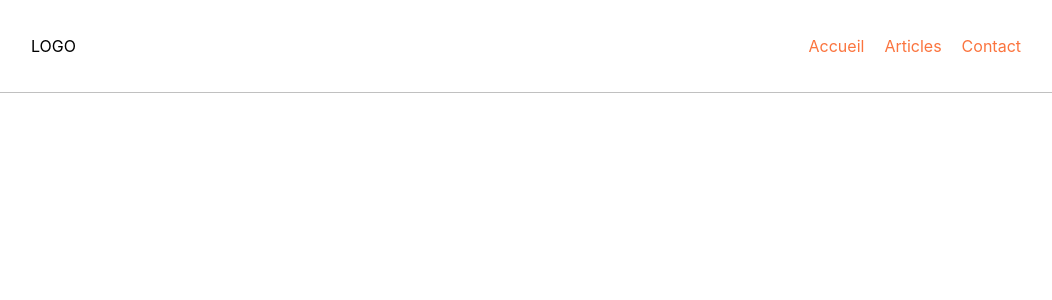
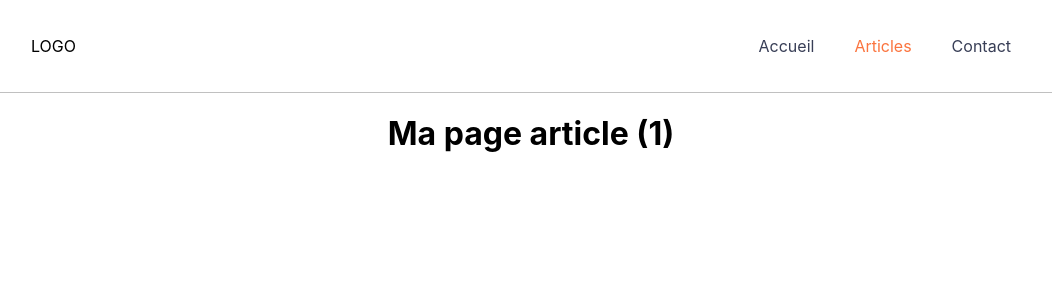
Before and after one commit to MickaelBossa/Blog-React, a React (Create React App) app: page /articles/1 in a window 1280 px wide. Shown: the top 300 px of the page, without its empty margins (109-1161 px from the left). Built offline with nearby package versions, Linux system fonts and the light colour scheme.

Commit message:
Adding active styles to navbar

```diff
--- a/src/Components/Header/Navigation/Navigation.js
+++ b/src/Components/Header/Navigation/Navigation.js
@@ -7,9 +7,9 @@ import NavigationItem from './NavigationItem/NavigationItem.js';
 export default function Navigation() {
     return (
         <ul className={classes.navigation}>
-            <NavigationItem to='/'>Accueil</NavigationItem>
+            <NavigationItem exact to='/'>Accueil</NavigationItem>
             <NavigationItem to='/articles'>Articles</NavigationItem>
-            <NavigationItem to='/contact'>Contact</NavigationItem>
+            <NavigationItem exact to='/contact'>Contact</NavigationItem>
         </ul>
     )
 }
--- /dev/null
+++ b/src/Components/Header/Navigation/NavigationItem/NavigationItem.css
@@ -0,0 +1,18 @@
+.navigationItem {
+    margin: 10px;
+}
+
+.navigationItem a {
+    text-decoration: none;
+    color: #383e56;
+}
+
+.navigationItem a:hover,
+.navigationItem a:focus
+{
+    color: #fb743e;
+}
+
+.navigationItem .activated {
+    color: #fb743e;
+}
--- a/src/Components/Header/Navigation/NavigationItem/NavigationItem.js
+++ b/src/Components/Header/Navigation/NavigationItem/NavigationItem.js
@@ -1,13 +1,13 @@
 // Style
-import classes from './NavigationItem.module.css';
+import './NavigationItem.css';
 
 // Librairies
-import { Link } from 'react-router-dom';
+import { NavLink } from 'react-router-dom';
 
 export default function NavigationItem(props) {
     return (
-        <li className={classes.navigationItem}>
-            <Link to={props.to}>{props.children}</Link>
+        <li className="navigationItem">
+            <NavLink to={props.to} className={({ isActive }) => "navigationItem" + (isActive ? " activated" : "")}>{props.children}</NavLink>
         </li>
     )
 }
--- a/src/Components/Header/Navigation/NavigationItem/NavigationItem.module.css
+++ /dev/null
@@ -1,12 +0,0 @@
-.navigationItem {
-    margin: 10px;
-}
-
-.navigationItem a {
-    text-decoration: none;
-    color: #fb743e;
-}
-
-.navigationItem a:hover {
-    color: #383e56;
-}
--- a/src/Containers/App/App.js
+++ b/src/Containers/App/App.js
@@ -7,8 +7,12 @@ import Layout from '../../HOC/Layout/Layout.js';
 import Home from '../Home/Home.js';
 import Articles from '../Articles/Articles.js';
 import Contact from '../../Components/Contact/Contact.js';
+import Article from '../Articles/Article/Article';
 
 function App() {
+
+
+
   return (
     <div className="App">
       <Layout>
@@ -16,6 +20,7 @@ function App() {
           <Route exact path='/' element={<Home />} />
           <Route exact path='/articles' element={<Articles />} />
           <Route exact path='/contact' element={<Contact />} />
+          <Route exact path='/articles/:id' element={<Article  />} />
         </Routes>
       </Layout>
     </div>
--- a/src/Containers/Articles/Article/Article.js
+++ b/src/Containers/Articles/Article/Article.js
@@ -0,0 +1,14 @@
+// Librairies
+import {useParams} from 'react-router-dom'
+
+
+export default function Article(props) {
+
+    const {id} = useParams()
+
+    return (
+        <h1>
+           Ma page article ({id})
+        </h1>
+    )
+}
--- a/src/Containers/Home/Home.js
+++ b/src/Containers/Home/Home.js
@@ -1,7 +1,11 @@
+// Librairies
+import { Link } from 'react-router-dom';
+
 export default function Home() {
     return (
         <div>
             <h1>Accueil</h1>
+            <Link to='/articles/1'>Voir mon article</Link>
         </div>
     )
 }
```
